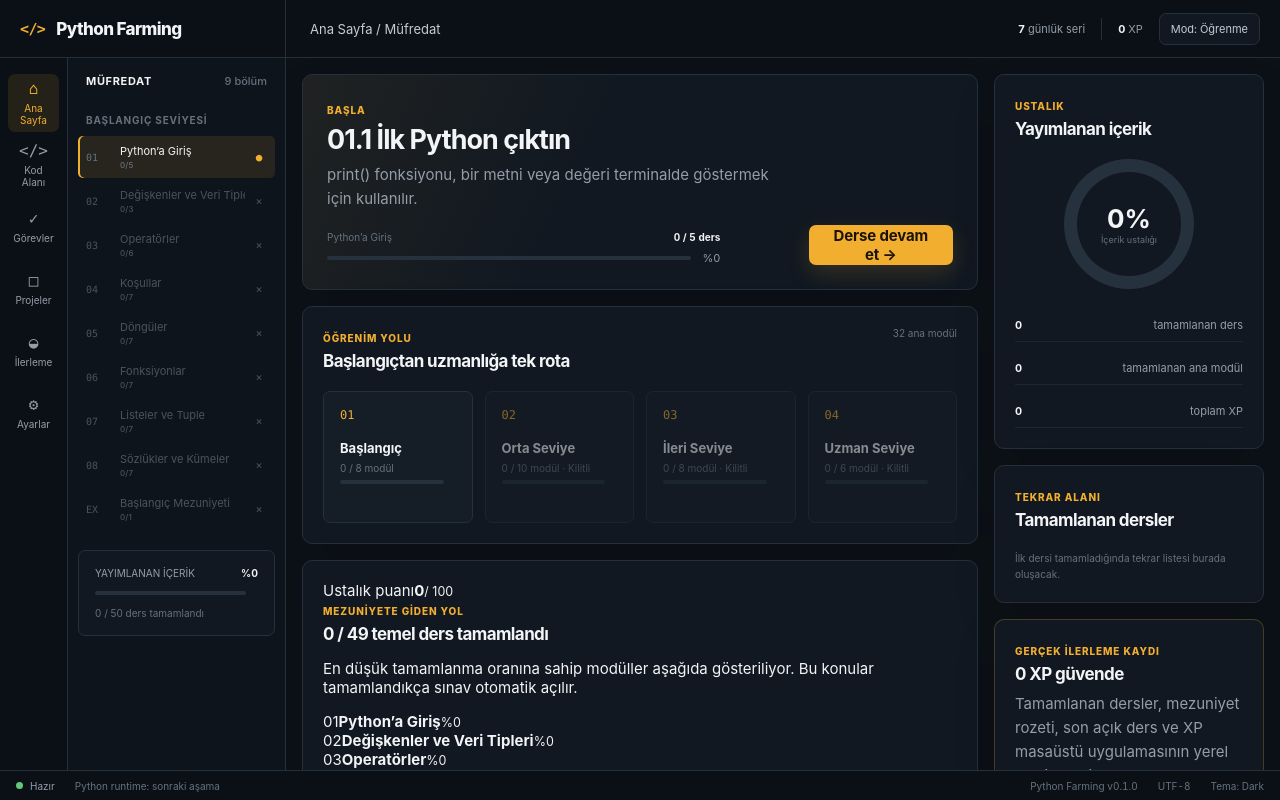
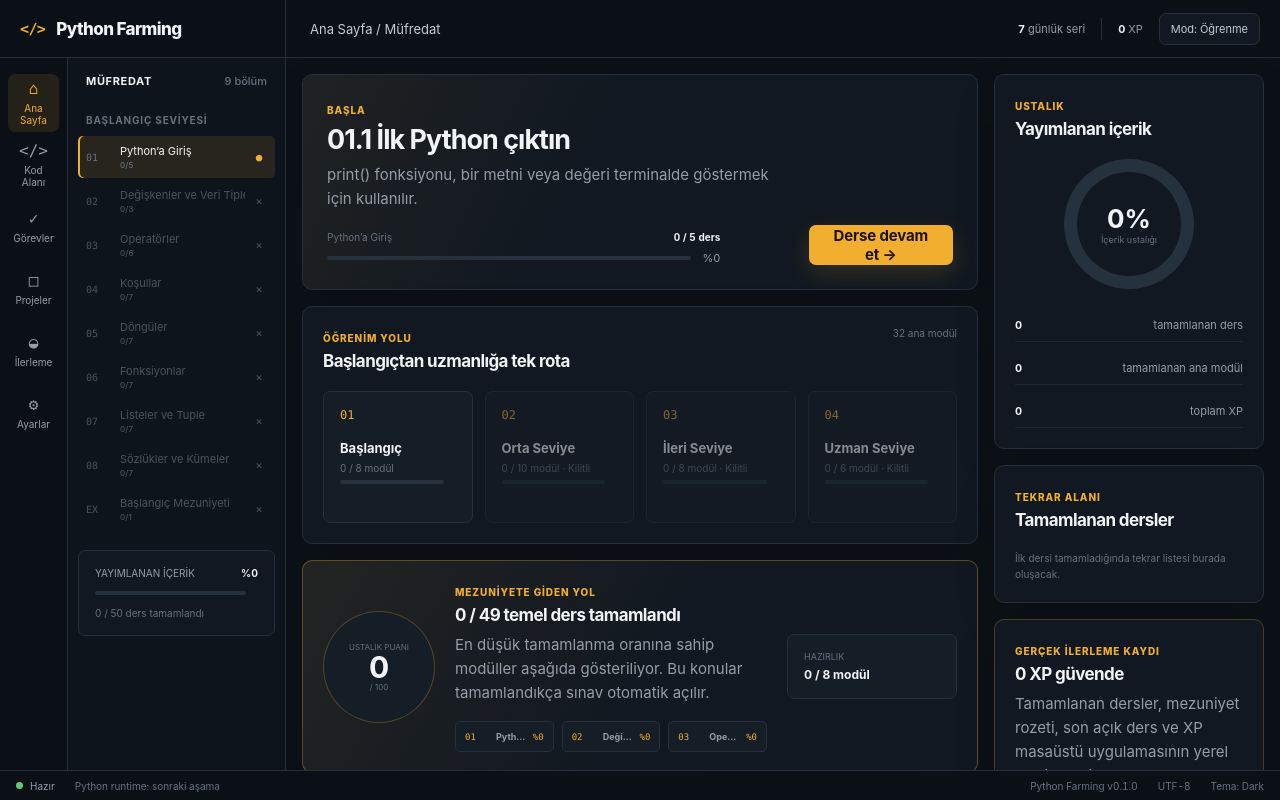
Before and after one commit to Akerem-dev/python-farming, a React (Vite) app: page / in a window 1280 px wide. Built offline with nearby package versions, Linux system fonts and the light colour scheme.

Commit message:
style: add graduation mastery dashboard

```diff
--- a/src/pages/HomePage/HomePage.module.css
+++ b/src/pages/HomePage/HomePage.module.css
@@ -53,7 +53,8 @@
 
 .continuePanel p,
 .stagePanel p,
-.moduleCompletePanel p {
+.moduleCompletePanel p,
+.graduationPanel p {
   max-width: 620px;
   margin: var(--space-2) 0 0;
   color: var(--color-text-muted);
@@ -129,6 +130,16 @@
   opacity: 0.52;
 }
 
+.levelUnlocked {
+  border-color: rgba(85, 197, 138, 0.34);
+  background: rgba(85, 197, 138, 0.06);
+}
+
+.levelUnlocked .levelIndex,
+.levelUnlocked > span {
+  color: var(--color-success);
+}
+
 .levelCard strong {
   color: var(--color-text-primary);
   font-size: var(--font-size-sm);
@@ -144,6 +155,140 @@
   color: var(--color-accent);
   font-family: var(--font-mono);
   font-size: 12px;
+}
+
+.graduationPanel {
+  display: grid;
+  grid-template-columns: 112px minmax(0, 1fr) minmax(170px, auto);
+  gap: var(--space-5);
+  align-items: center;
+  border-color: rgba(241, 174, 47, 0.32);
+  background:
+    linear-gradient(120deg, rgba(241, 174, 47, 0.08), transparent 52%),
+    var(--color-surface);
+}
+
+.graduationPanel[data-graduated] {
+  border-color: rgba(85, 197, 138, 0.34);
+  background:
+    linear-gradient(120deg, rgba(85, 197, 138, 0.09), transparent 52%),
+    var(--color-surface);
+}
+
+.graduationScore {
+  width: 112px;
+  aspect-ratio: 1;
+  display: grid;
+  place-items: center;
+  align-content: center;
+  border: 1px solid rgba(241, 174, 47, 0.28);
+  border-radius: 50%;
+  background: var(--color-surface-raised);
+  text-align: center;
+}
+
+.graduationScore span,
+.graduationScore small {
+  color: var(--color-text-dim);
+  font-size: 8px;
+  text-transform: uppercase;
+}
+
+.graduationScore strong {
+  color: var(--color-text-primary);
+  font-size: 30px;
+  line-height: 1;
+}
+
+.graduationBody {
+  min-width: 0;
+}
+
+.weakTopics {
+  display: grid;
+  grid-template-columns: repeat(3, minmax(0, 1fr));
+  gap: 8px;
+  margin-top: var(--space-4);
+}
+
+.weakTopics > div {
+  min-width: 0;
+  display: grid;
+  grid-template-columns: 24px minmax(0, 1fr) auto;
+  gap: 7px;
+  align-items: center;
+  padding: 9px;
+  border: 1px solid var(--color-border);
+  border-radius: var(--radius-sm);
+  background: var(--color-surface-raised);
+}
+
+.weakTopics span,
+.weakTopics small {
+  color: var(--color-accent);
+  font-family: var(--font-mono);
+  font-size: 9px;
+}
+
+.weakTopics b {
+  overflow: hidden;
+  color: var(--color-text-muted);
+  font-size: 9px;
+  text-overflow: ellipsis;
+  white-space: nowrap;
+}
+
+.graduationAction {
+  min-width: 170px;
+  display: grid;
+  justify-items: stretch;
+}
+
+.graduationAction > div:not(.graduationBadge) {
+  display: grid;
+  gap: 5px;
+  padding: var(--space-4);
+  border: 1px solid var(--color-border);
+  border-radius: var(--radius-md);
+  background: var(--color-surface-raised);
+}
+
+.graduationAction span {
+  color: var(--color-text-dim);
+  font-size: 9px;
+  text-transform: uppercase;
+}
+
+.graduationAction strong {
+  color: var(--color-text-primary);
+  font-size: 12px;
+}
+
+.graduationBadge {
+  display: grid;
+  grid-template-columns: 38px minmax(0, 1fr);
+  gap: 3px 10px;
+  align-items: center;
+  padding: var(--space-4);
+  border: 1px solid rgba(85, 197, 138, 0.3);
+  border-radius: var(--radius-md);
+  background: rgba(85, 197, 138, 0.08);
+}
+
+.graduationBadge i {
+  grid-row: 1 / 3;
+  width: 38px;
+  aspect-ratio: 1;
+  display: grid;
+  place-items: center;
+  border-radius: 50%;
+  background: rgba(85, 197, 138, 0.14);
+  color: var(--color-success);
+  font-style: normal;
+}
+
+.graduationBadge strong {
+  color: var(--color-success);
 }
 
 .twoColumns {
@@ -405,6 +550,14 @@
     grid-template-columns: 1fr 1fr;
   }
 
+  .graduationPanel {
+    grid-template-columns: 100px 1fr;
+  }
+
+  .graduationAction {
+    grid-column: 1 / -1;
+  }
+
   .moduleCompletePanel {
     grid-template-columns: auto 1fr;
   }
@@ -413,3 +566,26 @@
     grid-column: 1 / -1;
   }
 }
+
+@media (max-width: 620px) {
+  .continuePanel,
+  .graduationPanel {
+    align-items: stretch;
+    grid-template-columns: 1fr;
+  }
+
+  .continuePanel {
+    flex-direction: column;
+  }
+
+  .levelGrid,
+  .twoColumns,
+  .sideColumn,
+  .weakTopics {
+    grid-template-columns: 1fr;
+  }
+
+  .graduationScore {
+    width: 92px;
+  }
+}
```
